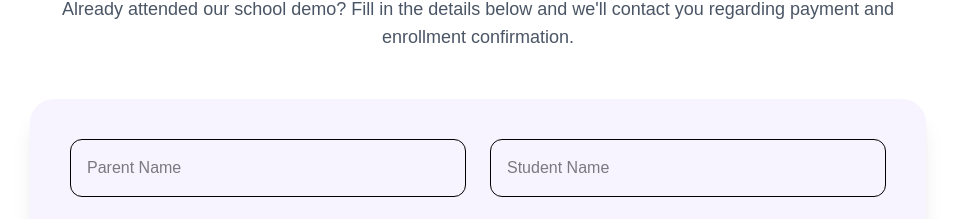
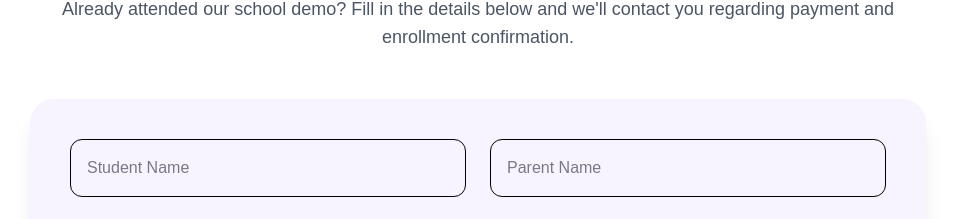
Before and after one commit to punya16-code/kriyative-minds-website, a Next.js app: page / in a window 1280 px wide. Shown: the part 4074-4293 px from the top of the page, without its empty margins (162-1117 px from the left). Built offline with nearby package versions, Linux system fonts and the light colour scheme.

Commit message:
Updated website

```diff
--- a/app/page.tsx
+++ b/app/page.tsx
@@ -392,17 +392,17 @@ form.reset();
   <div className="grid grid-cols-1 md:grid-cols-2 gap-6">
 
     <input
-      name="parentName"
+      name="studentName"
       type="text"
-      placeholder="Parent Name"
+      placeholder="Student Name"
       required
       className="border p-4 rounded-xl text-black"
     />
 
     <input
-      name="studentName"
+      name="parentName"
       type="text"
-      placeholder="Student Name"
+      placeholder="Parent Name"
       required
       className="border p-4 rounded-xl text-black"
     />
@@ -965,17 +965,17 @@ form.reset();
   <div className="grid grid-cols-1 md:grid-cols-2 gap-6">
 
     <input
-      name="parentName"
+      name="studentName"
       type="text"
-      placeholder="Parent Name"
+      placeholder="Student Name"
       required
       className="border p-4 rounded-xl text-black placeholder:text-gray-500"
     />
 
     <input
-      name="studentName"
+      name="parentName"
       type="text"
-      placeholder="Student Name"
+      placeholder="Parent Name"
       required
       className="border p-4 rounded-xl text-black placeholder:text-gray-500"
     />
```
